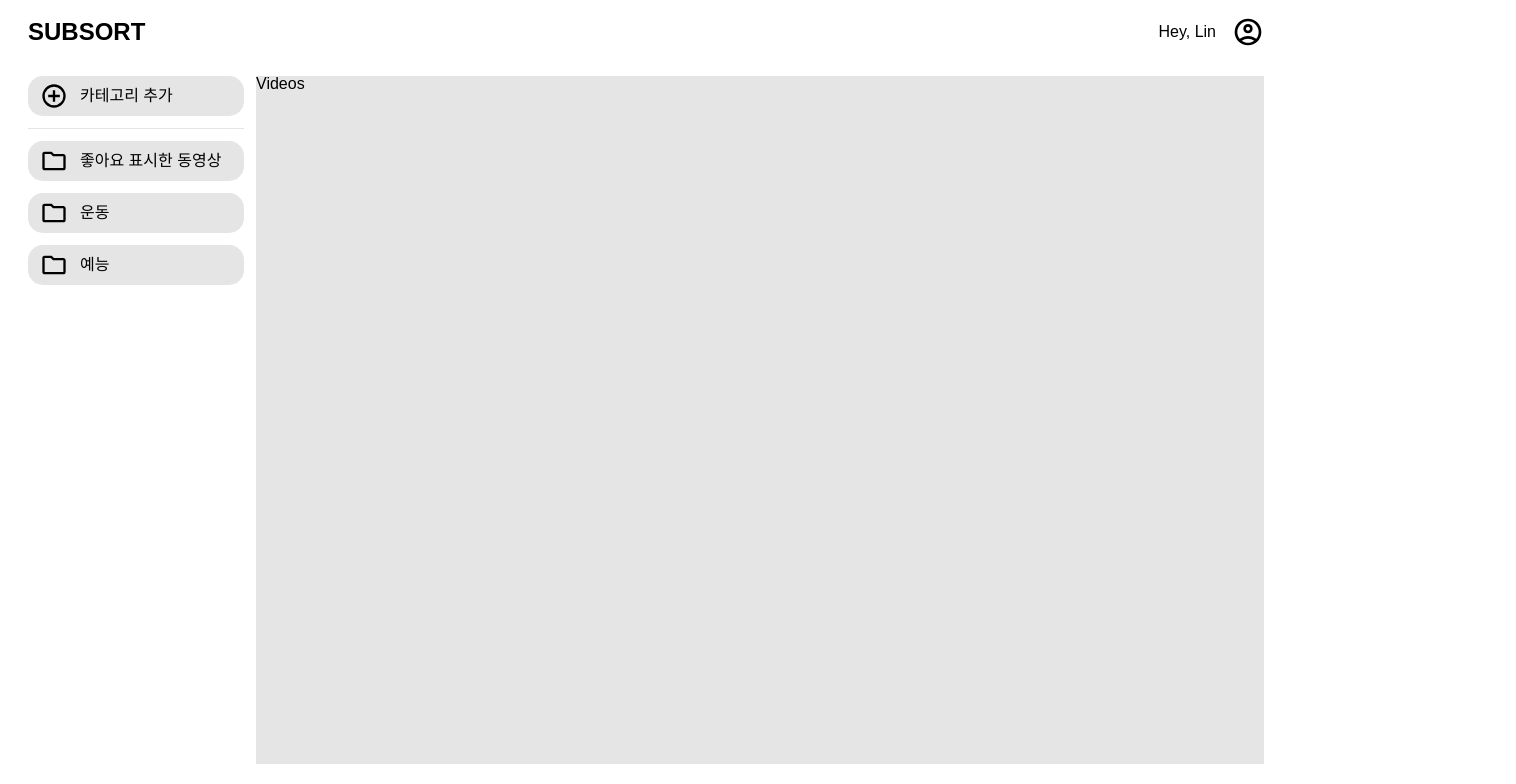
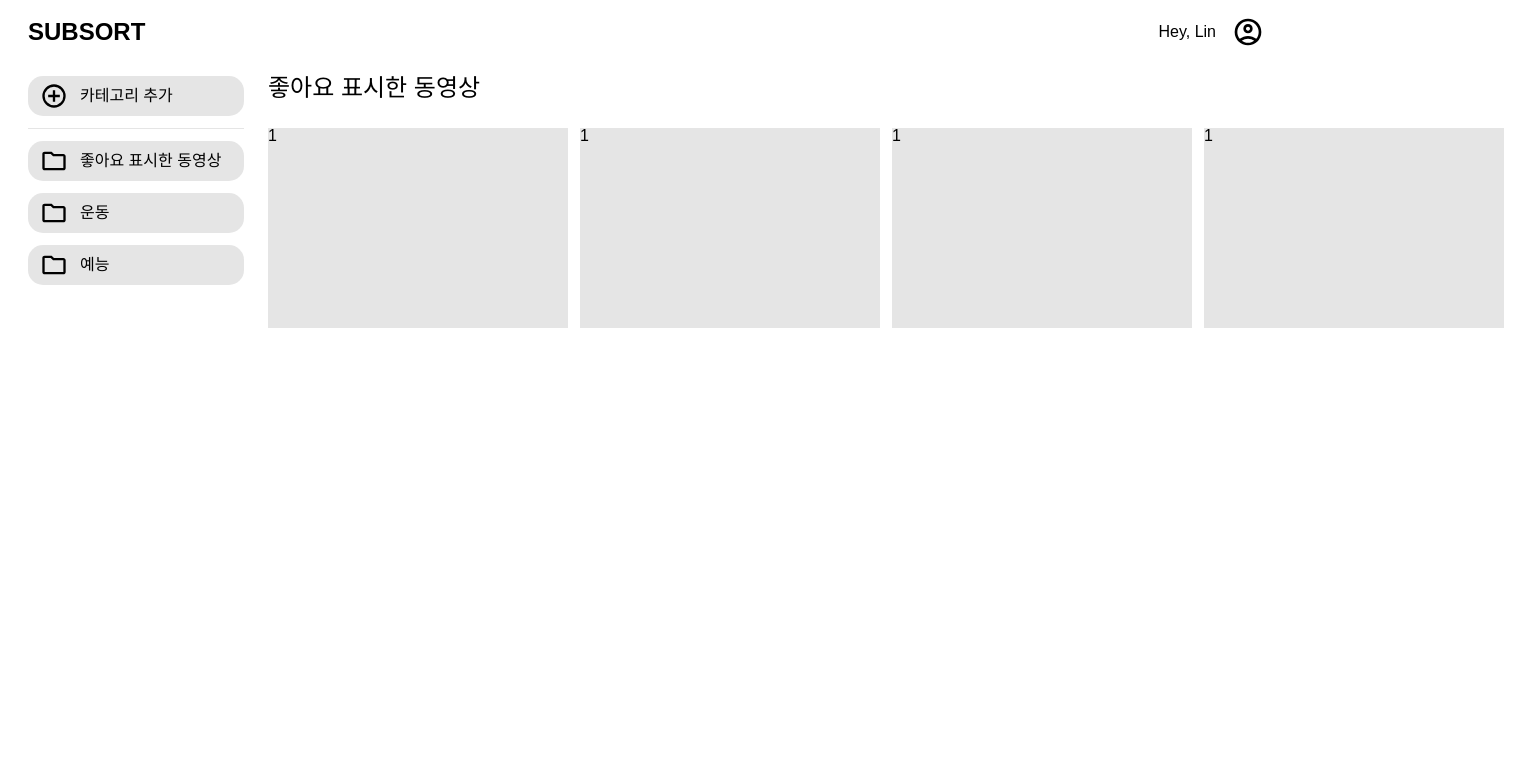
Before and after one commit to miraclee1226/subsort, a React (Create React App) app: page / in a window 1280 px wide. Shown: the top 784 px of the page, 1516 px wide, since content can reach past the window. Built offline with nearby package versions, Linux system fonts and the light colour scheme.

Commit message:
✨: 라우터 설정

```diff
--- a/src/App.js
+++ b/src/App.js
@@ -1,131 +1,17 @@
-import React from "react";
-import styled from "styled-components";
-import { useState } from "react";
-import Modal from "./Modal";
-import { ReactComponent as HeaderYoutubeIcon } from "../src/assets/youtubeIcon.svg";
-import { ReactComponent as HeaderProfile } from "../src/assets/profile.svg";
-import { ReactComponent as NavAddCircle } from "../src/assets/addCircle.svg";
-import { ReactComponent as NavFolder } from "../src/assets/folder.svg";
+import React from 'react';
+import { BrowserRouter, Route, Routes } from 'react-router-dom';
+import Login from './pages/Login';
+import MainPage from './pages/MainPage';
 
 const App = () => {
-  const [isOpenModal, setIsOpenModal] = useState(false);
-
-  const openModalHandler = () => setIsOpenModal(!isOpenModal);
-
-  return (
-    <AppLayout>
-      <Header>
-        <HeaderLogoBox>
-          {/* <HeaderYoutubeIcon /> */}
-          <HeaderLogo>SUBSORT</HeaderLogo>
-        </HeaderLogoBox>
-        <HeaderProfileBox>
-          <HeaderUserName>Hey, Lin</HeaderUserName>
-          <HeaderProfile />
-        </HeaderProfileBox>
-      </Header>
-
-      <Main>
-        <Navigation>
-          <NavList>
-            <NavItem onClick={openModalHandler}>
-              {isOpenModal && <Modal setIsOpenModal={setIsOpenModal} />}
-              <NavAddCircle />
-              <NavItemLabel>카테고리 추가</NavItemLabel>
-            </NavItem>
-            <ColumnBar />
-            <NavItem>
-              <NavFolder />
-              <NavItemLabel>좋아요 표시한 동영상</NavItemLabel>
-            </NavItem>
-            <NavItem>
-              <NavFolder />
-              <NavItemLabel>운동</NavItemLabel>
-            </NavItem>
-            <NavItem>
-              <NavFolder />
-              <NavItemLabel>예능</NavItemLabel>
-            </NavItem>
-          </NavList>
-        </Navigation>
-
-        <Content>Videos</Content>
-      </Main>
-    </AppLayout>
-  );
+    return (
+        <BrowserRouter>
+            <Routes>
+                <Route path="/login" element={<Login />} />
+                <Route path="/" element={<MainPage />} />
+            </Routes>
+        </BrowserRouter>
+    );
 };
 
 export default App;
-
-const AppLayout = styled.div`
-  padding: 16px;
-`;
-
-const Header = styled.header`
-  display: flex;
-  justify-content: space-between;
-  margin-bottom: 16px;
-`;
-
-const HeaderLogoBox = styled.div`
-  display: flex;
-  align-items: center;
-`;
-
-const HeaderLogo = styled.p`
-  font-size: ${({ theme }) => theme.fontSizes.xlg};
-  font-weight: ${({ theme }) => theme.fontWeights.bold};
-  margin-right: 8px;
-  padding-left: 12px;
-`;
-
-const HeaderProfileBox = styled.div`
-  display: flex;
-  align-items: center;
-`;
-
-const HeaderUserName = styled.p`
-  font-size: ${({ theme }) => theme.fontSizes.md};
-  margin-right: 16px;
-`;
-
-const Main = styled.div`
-  display: flex;
-`;
-
-const Navigation = styled.nav`
-  width: 240px;
-  height: 700px;
-  padding: 12px;
-`;
-
-const NavList = styled.ul``;
-
-const NavItem = styled.li`
-  display: flex;
-  align-items: center;
-  width: 216px;
-  height: 40px;
-  border-radius: 15px;
-  margin-bottom: 12px;
-  padding: 12px;
-  background-color: ${({ theme }) => theme.colors.lightGray};
-`;
-
-const NavItemLabel = styled.p`
-  font-size: ${({ theme }) => theme.fontSizes.md};
-  margin-left: 12px;
-`;
-
-const ColumnBar = styled.div`
-  width: 216px;
-  height: 1px;
-  background-color: ${({ theme }) => theme.colors.lightGray};
-  margin-bottom: 12px;
-`;
-
-const Content = styled.div`
-  width: 100%;
-  margin-top: 12px;
-  background-color: ${({ theme }) => theme.colors.lightGray};
-`;
--- /dev/null
+++ b/src/pages/MainPage.js
@@ -0,0 +1,156 @@
+import React from "react";
+import styled from "styled-components";
+import { useState } from "react";
+import Modal from "../Modal";
+import { ReactComponent as HeaderYoutubeIcon } from "../../src/assets/youtubeIcon.svg";
+import { ReactComponent as HeaderProfile } from "../../src/assets/profile.svg";
+import { ReactComponent as NavAddCircle } from "../../src/assets/addCircle.svg";
+import { ReactComponent as NavFolder } from "../../src/assets/folder.svg";
+
+const MainPage = () => {
+  const [isOpenModal, setIsOpenModal] = useState(false);
+
+  const openModalHandler = () => setIsOpenModal(!isOpenModal);
+
+  return (
+    <MainPageLayout>
+      <Header>
+        <HeaderLogoBox>
+          {/* <HeaderYoutubeIcon /> */}
+          <HeaderLogo>SUBSORT</HeaderLogo>
+        </HeaderLogoBox>
+        <HeaderProfileBox>
+          <HeaderUserName>Hey, Lin</HeaderUserName>
+          <HeaderProfile />
+        </HeaderProfileBox>
+      </Header>
+
+      <Main>
+        <Navigation>
+          <NavList>
+            <NavItem onClick={openModalHandler}>
+              {isOpenModal && <Modal setIsOpenModal={setIsOpenModal} />}
+              <NavAddCircle />
+              <NavItemLabel>카테고리 추가</NavItemLabel>
+            </NavItem>
+            <ColumnBar />
+            <NavItem>
+              <NavFolder />
+              <NavItemLabel>좋아요 표시한 동영상</NavItemLabel>
+            </NavItem>
+            <NavItem>
+              <NavFolder />
+              <NavItemLabel>운동</NavItemLabel>
+            </NavItem>
+            <NavItem>
+              <NavFolder />
+              <NavItemLabel>예능</NavItemLabel>
+            </NavItem>
+          </NavList>
+        </Navigation>
+
+        <Content>
+          <ContentTitle>좋아요 표시한 동영상</ContentTitle>
+          <Vidoes>
+            <Video>1</Video>
+            <Video>1</Video>
+            <Video>1</Video>
+            <Video>1</Video>
+          </Vidoes>
+        </Content>
+      </Main>
+    </MainPageLayout>
+  );
+};
+
+export default MainPage;
+
+const MainPageLayout = styled.div`
+  padding: 16px;
+`;
+
+const Header = styled.header`
+  display: flex;
+  justify-content: space-between;
+  margin-bottom: 16px;
+`;
+
+const HeaderLogoBox = styled.div`
+  display: flex;
+  align-items: center;
+`;
+
+const HeaderLogo = styled.p`
+  font-size: ${({ theme }) => theme.fontSizes.xlg};
+  font-weight: ${({ theme }) => theme.fontWeights.bold};
+  margin-right: 8px;
+  padding-left: 12px;
+`;
+
+const HeaderProfileBox = styled.div`
+  display: flex;
+  align-items: center;
+`;
+
+const HeaderUserName = styled.p`
+  font-size: ${({ theme }) => theme.fontSizes.md};
+  margin-right: 16px;
+`;
+
+const Main = styled.div`
+  display: flex;
+`;
+
+const Navigation = styled.nav`
+  width: 240px;
+  height: 700px;
+  padding: 12px;
+`;
+
+const NavList = styled.ul``;
+
+const NavItem = styled.li`
+  display: flex;
+  align-items: center;
+  width: 216px;
+  height: 40px;
+  border-radius: 15px;
+  margin-bottom: 12px;
+  padding: 12px;
+  background-color: ${({ theme }) => theme.colors.lightGray};
+`;
+
+const NavItemLabel = styled.p`
+  font-size: ${({ theme }) => theme.fontSizes.md};
+  margin-left: 12px;
+`;
+
+const ColumnBar = styled.div`
+  width: 216px;
+  height: 1px;
+  background-color: ${({ theme }) => theme.colors.lightGray};
+  margin-bottom: 12px;
+`;
+
+const Content = styled.div`
+  display: flex;
+  flex-direction: column;
+  padding-top: 12px;
+  margin-left: 12px;
+`;
+
+const ContentTitle = styled.p`
+  font-size: ${({ theme }) => theme.fontSizes.xlg};
+  margin-bottom: 28px;
+`;
+
+const Vidoes = styled.div`
+  display: flex;
+`;
+
+const Video = styled.div`
+  width: 300px;
+  height: 200px;
+  background-color: ${({ theme }) => theme.colors.lightGray};
+  margin-right: 12px;
+`;
```
